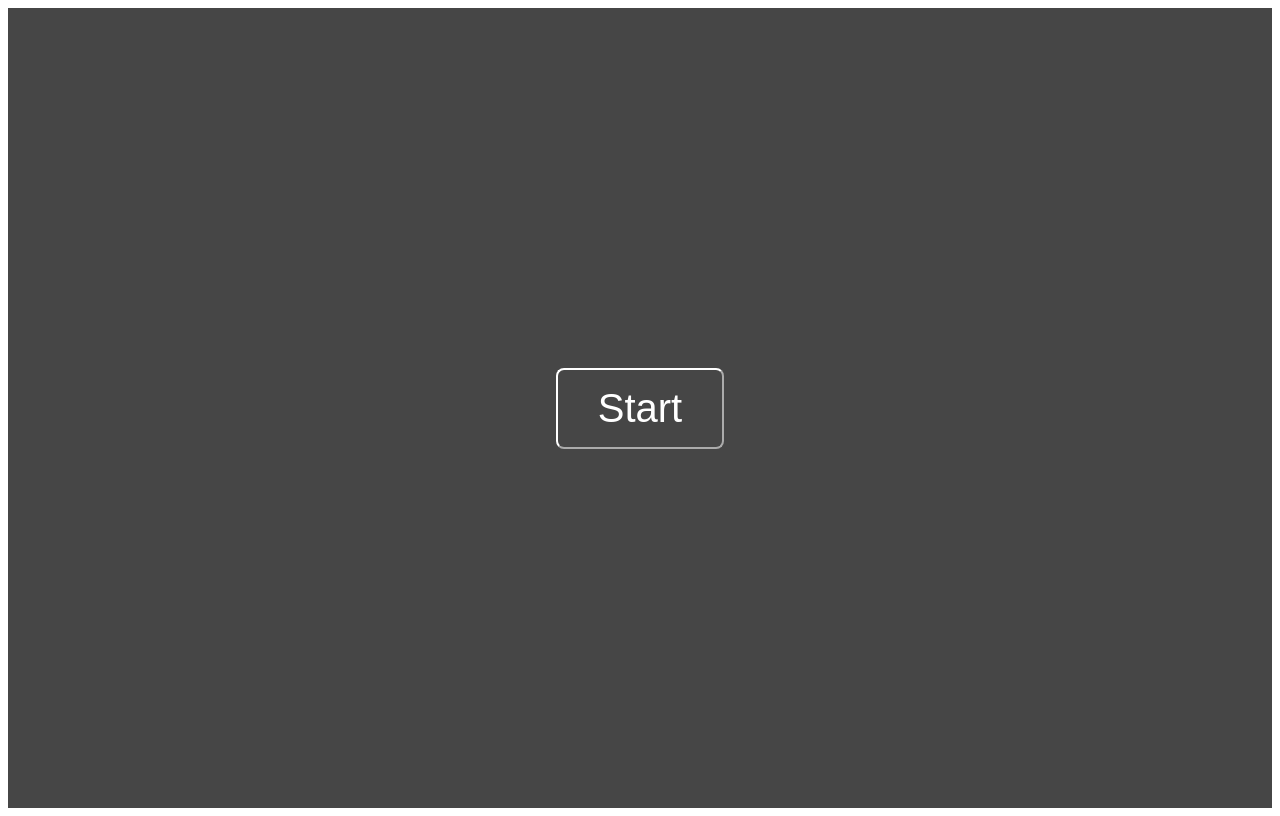
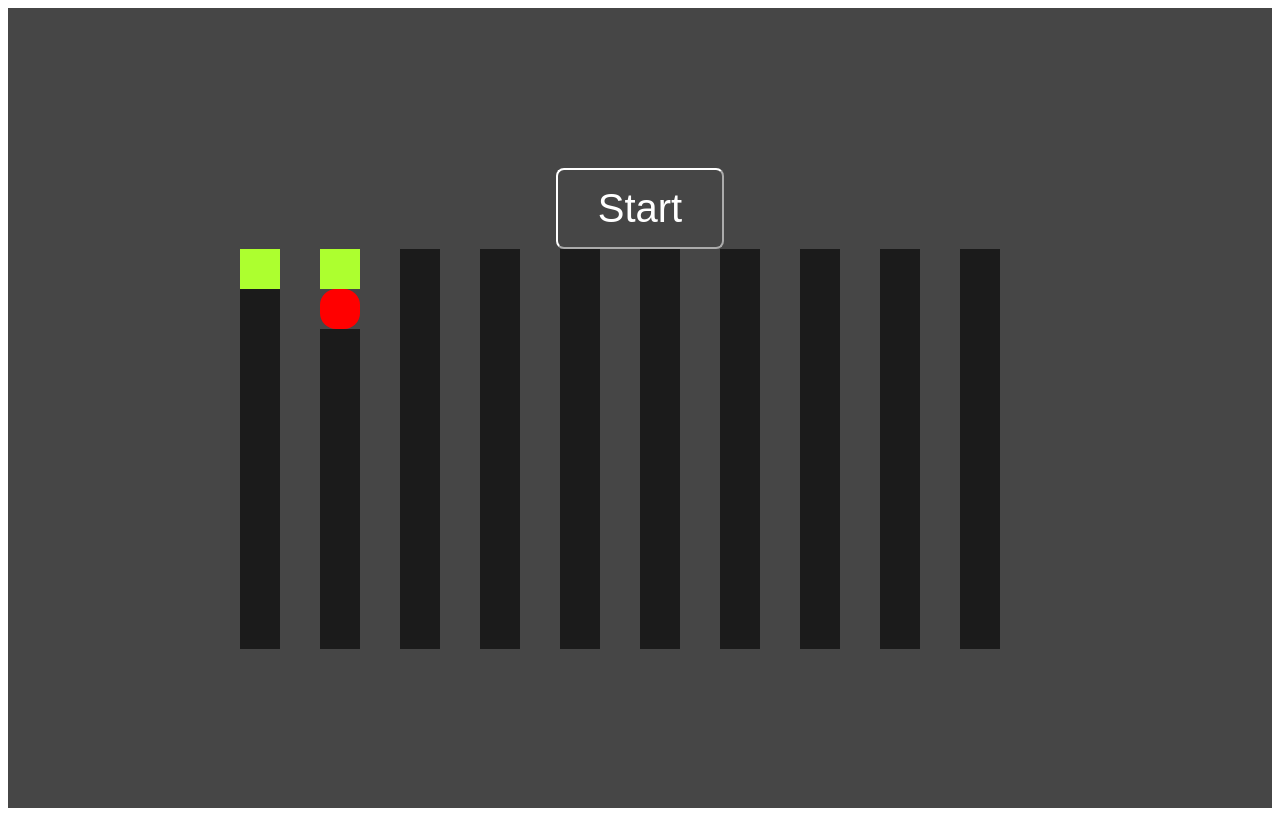
Before and after one commit to TriggerOnly/tg-bot-task, a React (Create React App) app: page / in a window 1280 px wide. Built offline with nearby package versions, Linux system fonts and the light colour scheme.

Commit message:
Update Square.css

```diff
--- a/src/components/Square/Square.css
+++ b/src/components/Square/Square.css
@@ -1,19 +1,17 @@
-.Square button {
-    width: 6vh;
-    height: 6vh;
+.Square {
+    width: 5vh;
+    height: 5vh;
     background-color: #1b1b1b;
-    border-color: #6a6a6a;
-    border-radius: 1vh;
-    margin: 0.5vh;
     position: relative;
 }
 
-.Square button.snake {
+.Square.snake {
     background-color: greenyellow !important;
     border-color: greenyellow !important;
 }
 
-.Square button.apple {
+.Square.apple {
     background-color: red !important;
     border-color: red !important;
+    border-radius: 2vh;
 }
```
